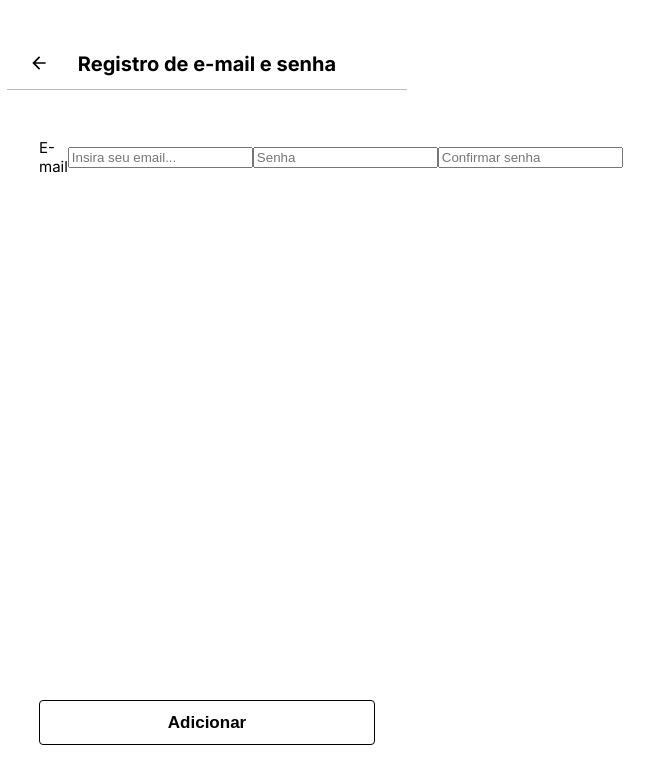
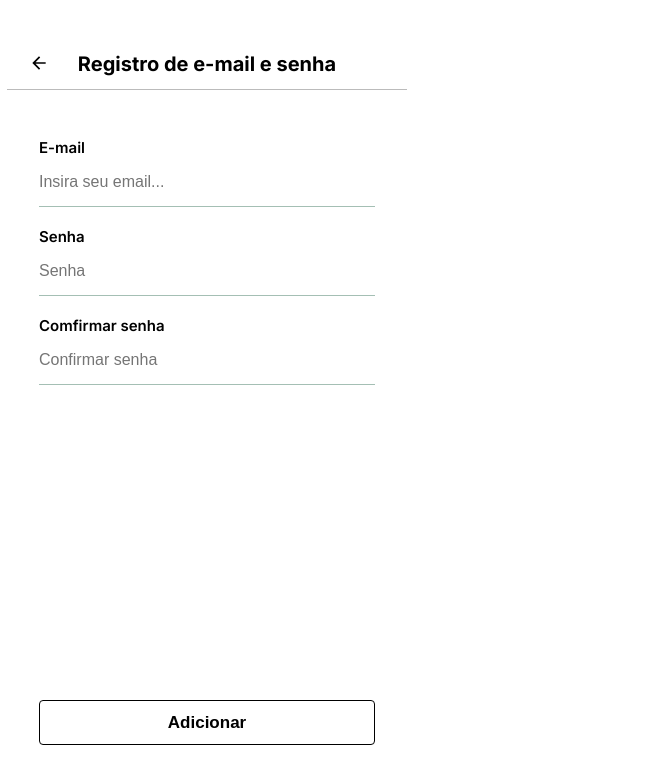
Before and after one commit to tiagogcastro/splash-frontend, a Next.js app: page /perfil/register/email in a window 1280 px wide. Shown: the top 784 px of the page, without its empty margins (433-1087 px from the left). Built offline with nearby package versions, Linux system fonts and the light colour scheme.

Commit message:
style: style of edit profile pages

```diff
--- a/src/pages/perfil/editar/email.tsx
+++ b/src/pages/perfil/editar/email.tsx
@@ -37,7 +37,11 @@ export default function Email({ email, token }) {
         <div className={styles.content}>
           <div className={styles.field}>
             <label htmlFor="email">E-mail</label>
-            <input type="email" name="email" placeholder="Insira seu e-mail..." value={newEmail} onChange={(e) => setNewEmail(e.target.value)} />
+            <input
+              type="email"
+              name="email"
+              placeholder="Insira seu e-mail..."
+              value={newEmail} onChange={(e) => setNewEmail(e.target.value)} />
             { messageVisible && <p>Um E-mail foi enviado para {newEmail}, confirme ele em até 12 horas.</p> }
           </div>
 
--- a/src/pages/perfil/register/email.tsx
+++ b/src/pages/perfil/register/email.tsx
@@ -36,9 +36,27 @@ export default function RegisterEmail() {
           <div className={styles.fields}>
             <div className={styles.field}>
               <label htmlFor="email">E-mail</label>
-              <input type="email" name="email" placeholder="Insira seu email..." value={email} onChange={(e) => setEmail(e.target.value)} />
-              <input type="password" placeholder="Senha" value={password} onChange={(e) => setPassword(e.target.value)} />
-              <input type="password" placeholder="Confirmar senha" value={confirmPassword} onChange={(e) => setConfirmPassword(e.target.value)} />
+              <input
+                type="email"
+                name="email"
+                placeholder="Insira seu email..."
+                value={email} onChange={(e) => setEmail(e.target.value)} />
+            </div>
+            <div className={styles.field} >
+              <label htmlFor="password-new">Senha</label>
+              <input
+                type="password"
+                placeholder="Senha"
+                value={password}
+                onChange={(e) => setPassword(e.target.value)} />
+            </div>
+            <div className={styles.field} >
+              <label htmlFor="password-confirmation" >Comfirmar senha</label>
+              <input
+                type="password"
+                placeholder="Confirmar senha"
+                value={confirmPassword}
+                onChange={(e) => setConfirmPassword(e.target.value)} />
             </div>
           </div>
 
--- a/src/styles/pages/perfil/editar.module.scss
+++ b/src/styles/pages/perfil/editar.module.scss
@@ -57,10 +57,25 @@
       }
 
       .field {
+        width: 100%;
         display: flex;
-        align-items: center;
+        flex-direction: column;
         justify-content: space-between;
         font-size: 15px;
+        margin-bottom: 20px;
+
+        label {
+          font-weight: 600;
+        }
+
+        input {
+          height: 50px;
+          border: none;
+          border-bottom: 1px solid var(--secondary-light);
+          padding: 5px 0;
+          color: var(--text-light);
+          font-size: 16px;
+        }
 
         p {
           margin-right: 10px;
@@ -74,7 +89,7 @@
           border: none;
           width: 100%;
           color: var(--text-light);
-            text-overflow: ellipsis;
+          text-overflow: ellipsis;
         }
       }
     }
@@ -91,6 +106,5 @@
         text-align: center;
       }
     }
-
   }
 }
```
Also changed, not shown: src/pages/perfil/editar/nome.tsx (+6 -1 lines), src/pages/perfil/editar/senha.tsx (+18 -3 lines), src/pages/perfil/editar/username.tsx (+6 -1 lines), src/pages/perfil/register/index.tsx (+12 -2 lines).
